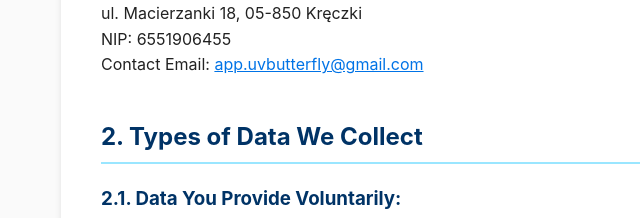
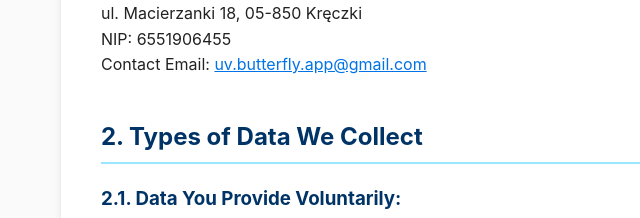
Before and after one commit to tobiaszsikora-itkiss/UV_Butterfly-docs, a plain HTML site: page docs/privacy.html in a window 1280 px wide. Shown: the part 557-775 px from the top of the page, 89-729 px from the left. Drawn offline with Linux system fonts and the light colour scheme.

Commit message:
Update privacy.html

```diff
--- a/docs/privacy.html
+++ b/docs/privacy.html
@@ -86,7 +86,7 @@
     <p><strong>ET IT Tobiasz Sikora</strong><br>
     ul. Macierzanki 18, 05-850 Kręczki<br>
     NIP: 6551906455<br>
-    Contact Email: <a href="mailto:app.uvbutterfly@gmail.com">app.uvbutterfly@gmail.com</a></p>
+    Contact Email: <a href="mailto:uv.butterfly.app@gmail.com">uv.butterfly.app@gmail.com</a></p>
 
     <h2>2. Types of Data We Collect</h2>
     <h3>2.1. Data You Provide Voluntarily:</h3>
@@ -172,7 +172,7 @@
 
     <h2>10. Contact Us</h2>
     <p>For all data protection matters, please contact our Data Protection Officer (if appointed) or us directly at:</p>
-    <p><a href="mailto:app.uvbutterfly@gmail.com">app.uvbutterfly@gmail.com</a></p>
+    <p><a href="mailto:uv.butterfly.app@gmail.com">uv.butterfly.app@gmail.com</a></p>
   </main>
 
   <footer>
```
